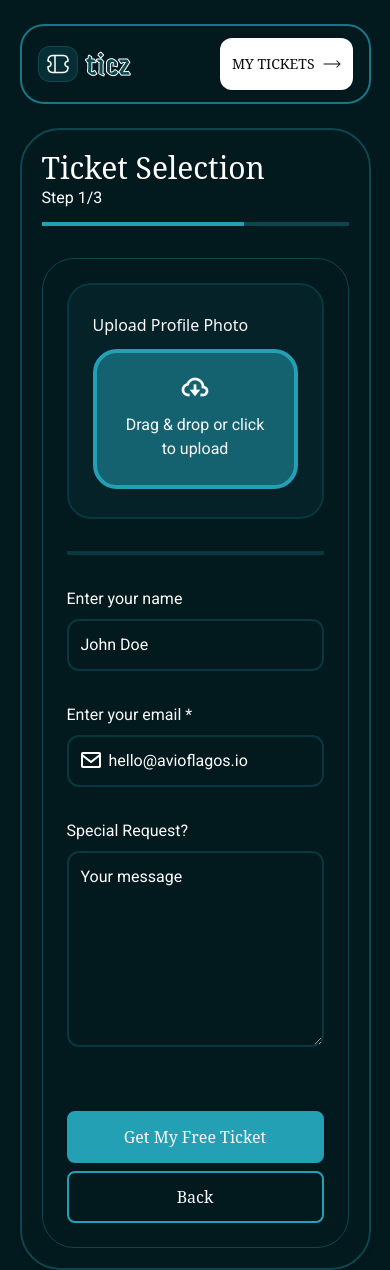
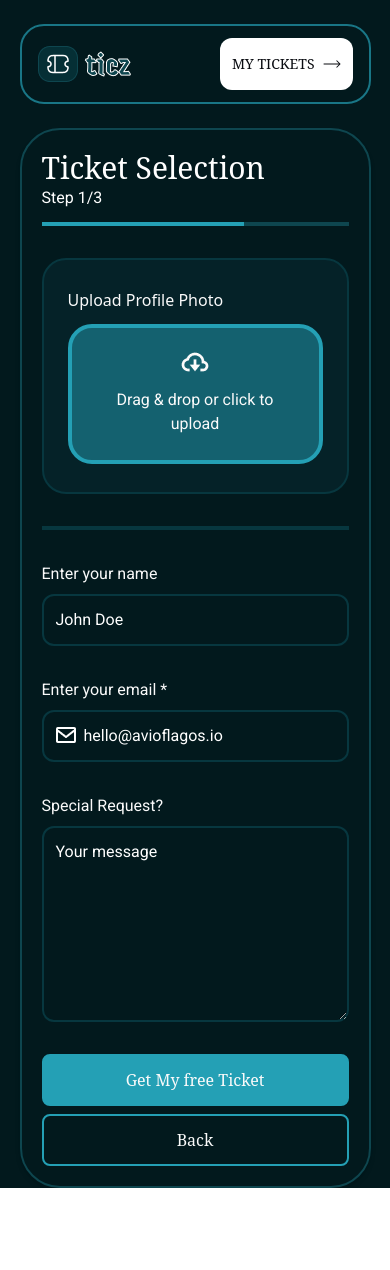
Before and after one commit to chizobaemeghiebo/ticket-generator, a React (Vite) app: page /get-tickets in a window 390 px wide. After the commit the page ends 1188 px from the top, so only its background shows below. Built offline with nearby package versions, Linux system fonts and the light colour scheme; a web font is replaced by a local one.

Commit message:
starting page 3

```diff
--- a/src/App.jsx
+++ b/src/App.jsx
@@ -1,6 +1,7 @@
 import { BrowserRouter, Routes, Route, Link } from "react-router-dom";
 import HomePage from "./Pages.jsx/HomePage";
 import FormPage from "./Pages.jsx/FormPage";
+import TicketPage from "./Pages.jsx/TicketPage";
 import "./App.css";
 
 function App() {
@@ -9,6 +10,7 @@ function App() {
       <Routes>
         <Route index element={<HomePage />} />
         <Route path="/get-tickets" element={<FormPage />} />
+        <Route path="/ticket" element={<TicketPage />} />
       </Routes>
     </BrowserRouter>
   );
--- a/src/Pages.jsx/FormPage.jsx
+++ b/src/Pages.jsx/FormPage.jsx
@@ -1,3 +1,4 @@
+import { Link } from "react-router-dom";
 import Nav from "../components/Nav";
 import Layout from "../components/Layout";
 import LayoutInner from "../components/LayoutInner";
@@ -5,7 +6,6 @@ import PageTitle from "../components/PageTitle";
 import ProgressBar from "../components/ProgressBar";
 import Download from "../assets/images/download.png";
 import Envelope from "../assets/images/envelope.png";
-import ButtonContainer from "../components/ButtonContainer";
 
 const FormPage = () => {
   return (
@@ -85,9 +85,28 @@ const FormPage = () => {
                   className="font-display border-2 border-border3 p-3 w-full rounded-xl text-white focus:ring-2 focus:ring-border3 outline-0 placeholder-white"
                 ></textarea>
               </label>
-              {/* <button type="submit"></button> */}
-              <ButtonContainer button1="Back" button2="Get My Free Ticket" />
+
+              <div className="flex flex-col-reverse lg:flex-row lg:items-center lg:justify-between gap-2">
+                <Link
+                  to="/"
+                  className=" lg:w-[47%] border-2 border-progressOuter font-accent text-base rounded-lg p-3 text-center text-lighter"
+                >
+                  Back
+                </Link>
+
+                <button
+                  type="submit"
+                  className=" lg:w-[47%] border-2 border-progressOuter bg-progressOuter font-accent text-base rounded-lg p-3 text-center text-lighter"
+                >
+                  Get My free Ticket
+                </button>
+              </div>
             </form>
+            {/* <ButtonContainer
+              button1="Back"
+              button2="Get My Free Ticket"
+              to="/new-ticket"
+            /> */}
           </div>
         </LayoutInner>
       </Layout>
--- /dev/null
+++ b/src/Pages.jsx/TicketPage.jsx
@@ -0,0 +1,12 @@
+import Nav from "../components/Nav";
+import Ticket from "../assets/images/ticket.png";
+const TicketPage = () => {
+  return (
+    <div>
+      <Nav />
+      <img src={Ticket} alt="" />
+    </div>
+  );
+};
+
+export default TicketPage;
--- a/src/components/LayoutInner.jsx
+++ b/src/components/LayoutInner.jsx
@@ -1,6 +1,6 @@
 const LayoutInner = ({ children }) => {
   return (
-    <div className="bg-transparent border border-border2 rounded-4xl flex flex-col p-6 mt-8">
+    <div className="bg-transparent lg:border border-border2 rounded-4xl flex flex-col lg:p-6 mt-8">
       {children}
     </div>
   );
--- a/src/components/Main.jsx
+++ b/src/components/Main.jsx
@@ -9,7 +9,7 @@ const Main = () => {
       {/* page title and progress bar */}
       <PageTitle />
       <ProgressBar />
-      <div className="bg-transparent border border-border2 rounded-4xl flex flex-col p-6 mt-8">
+      <div className="bg-transparent lg:border border-border2 rounded-4xl flex flex-col lg:p-6 mt-8">
         {/* progress bar */}
 
         {/* Main Head Section */}
```
Also changed, not shown: src/assets/images/ticket.png (added).
